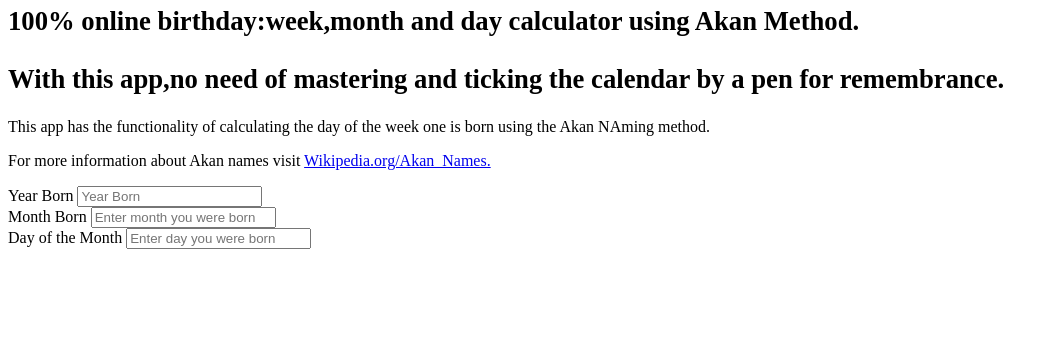
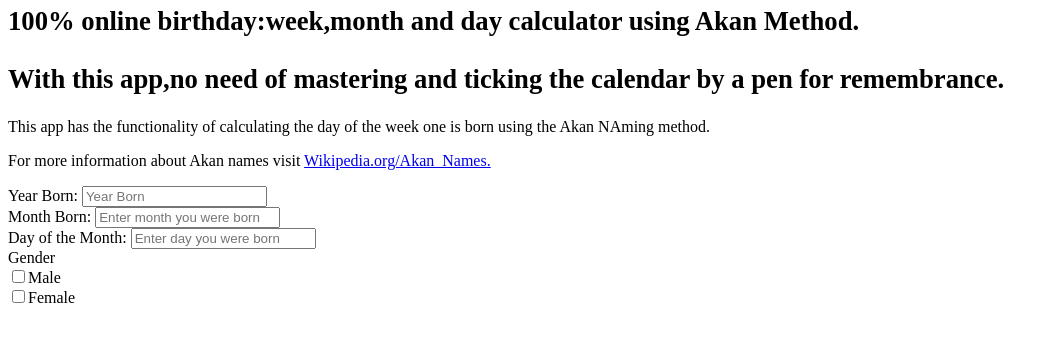
Before and after one commit to George-Okumu/Birthday-Calculator, a plain HTML site: page index.html in a window 1280 px wide. Shown: the part 79-420 px from the top of the page, without its empty margins (0-1058 px from the left). Drawn offline with Linux system fonts and the light colour scheme.

Commit message:
added a checkbox for male and female

```diff
--- a/index.html
+++ b/index.html
@@ -18,18 +18,24 @@
         </div>
         <form>
             <div class="form-group">
-                <label for="InputYear">Year Born</label>
+                <label for="InputYear">Year Born:</label>
                 <input type="text" id="year" placeholder="Year Born" min-length="4" max-length="4" required>
             </div>
 
             <div class="form-group">
-                <label for="InputMonth">Month Born</label>
+                <label for="InputMonth">Month Born:</label>
                 <input type="text" id="month" placeholder="Enter month you were born" required>
             </div>
 
             <div class="form-group">
-                <label for="InputDayOfTheMonth">Day of the Month</label>
+                <label for="InputDayOfTheMonth">Day of the Month:</label>
                 <input type="text" id="Day" placeholder="Enter day you were born" required>
+            </div>
+
+            <div class="checkbox">
+                <label>Gender</label><br>
+                    <input type="checkbox" id="gender" value="male">Male<br>
+                    <input type="checkbox" id="gender" value="female">Female
             </div>
         </form>
     </body>
```
